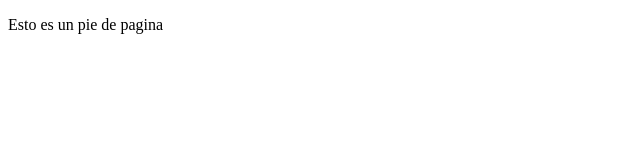
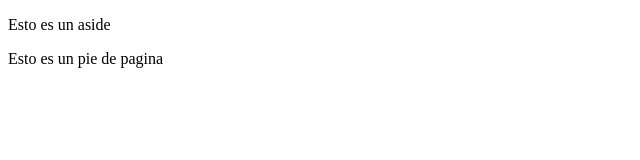
Before and after one commit to Sergio395/codo22, a plain HTML site: page index.html in a window 1280 px wide. Shown: the whole page, without its empty margins (0-640 px from the left). Drawn offline with Linux system fonts and the light colour scheme.

Commit message:
Agregué un aside

```diff
--- a/index.html
+++ b/index.html
@@ -7,6 +7,9 @@
     <title>Git</title>
 </head>
 <body>
+    <aside>
+        <p>Esto es un aside</p>
+    </aside>
     <footer>
         <p>Esto es un pie de pagina</p>
     </footer>
```
